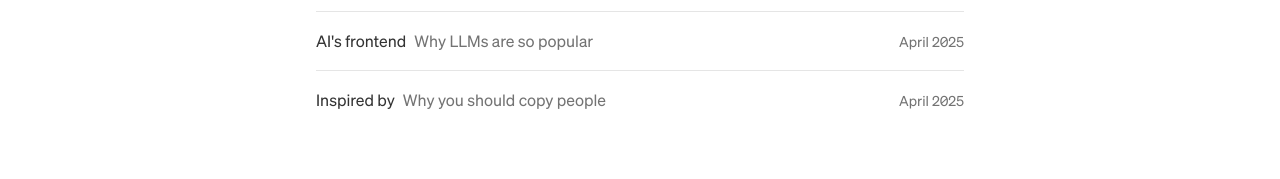
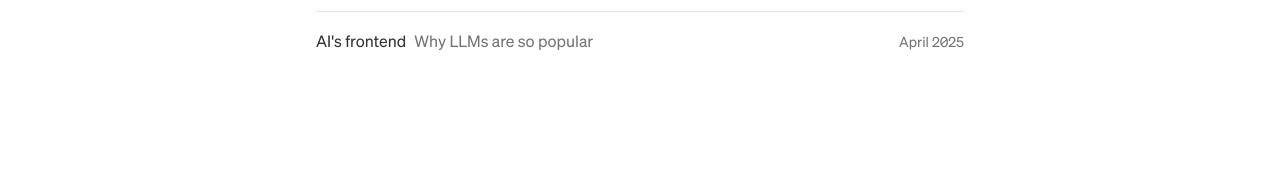
Before and after one commit to jdboachie/jude, a Next.js app: page /writing in a window 1280 px wide. Shown: the part 211-390 px from the top of the page. Built offline with nearby package versions, Linux system fonts and the light colour scheme; no server answers.

Commit message:
innovation not imitation

```diff
--- a/src/app/writing/inspired-by/page.mdx
+++ b/src/app/writing/inspired-by/page.mdx
@@ -9,6 +9,7 @@ import CompareImages from '@/components/compare-images';
 <BackLink link='/writing' text='Writing' />
 
 <Header
+  draft
   title='Inspired by'
   date='April 2025'
   link='https://jude.vercel.app/writing/inspired-by'
--- a/src/app/writing/page.tsx
+++ b/src/app/writing/page.tsx
@@ -16,12 +16,12 @@ const posts: Post[] = [
     date: new Date('April 16, 2025'),
     link: 'ai-frontend'
   },
-  {
-    title: 'Inspired by',
-    description: 'Why you should copy people',
-    date: new Date('April 1, 2025'),
-    link: 'inspired-by'
-  },
+  // {
+  //   title: 'Inspired by',
+  //   description: 'Why you should copy people',
+  //   date: new Date('April 1, 2025'),
+  //   link: 'inspired-by'
+  // },
 ]
 
 function Writing() {
```
